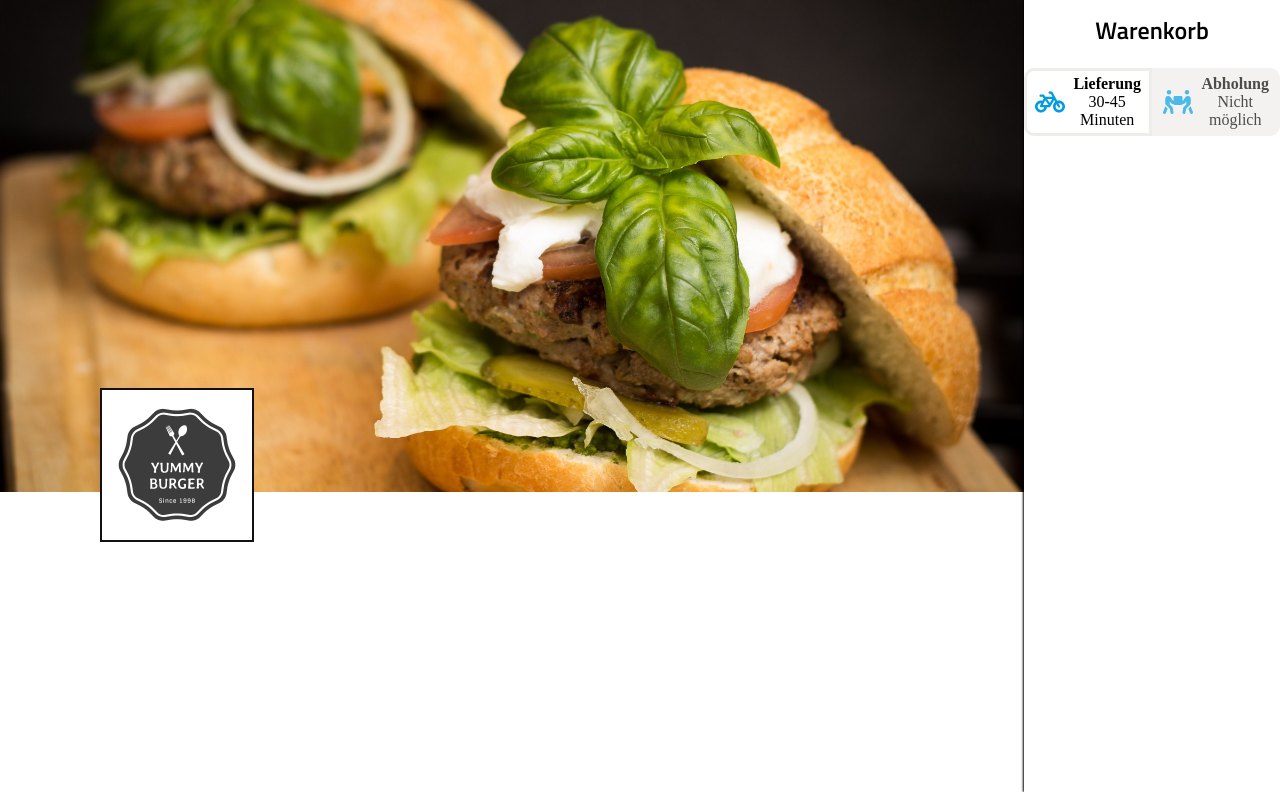
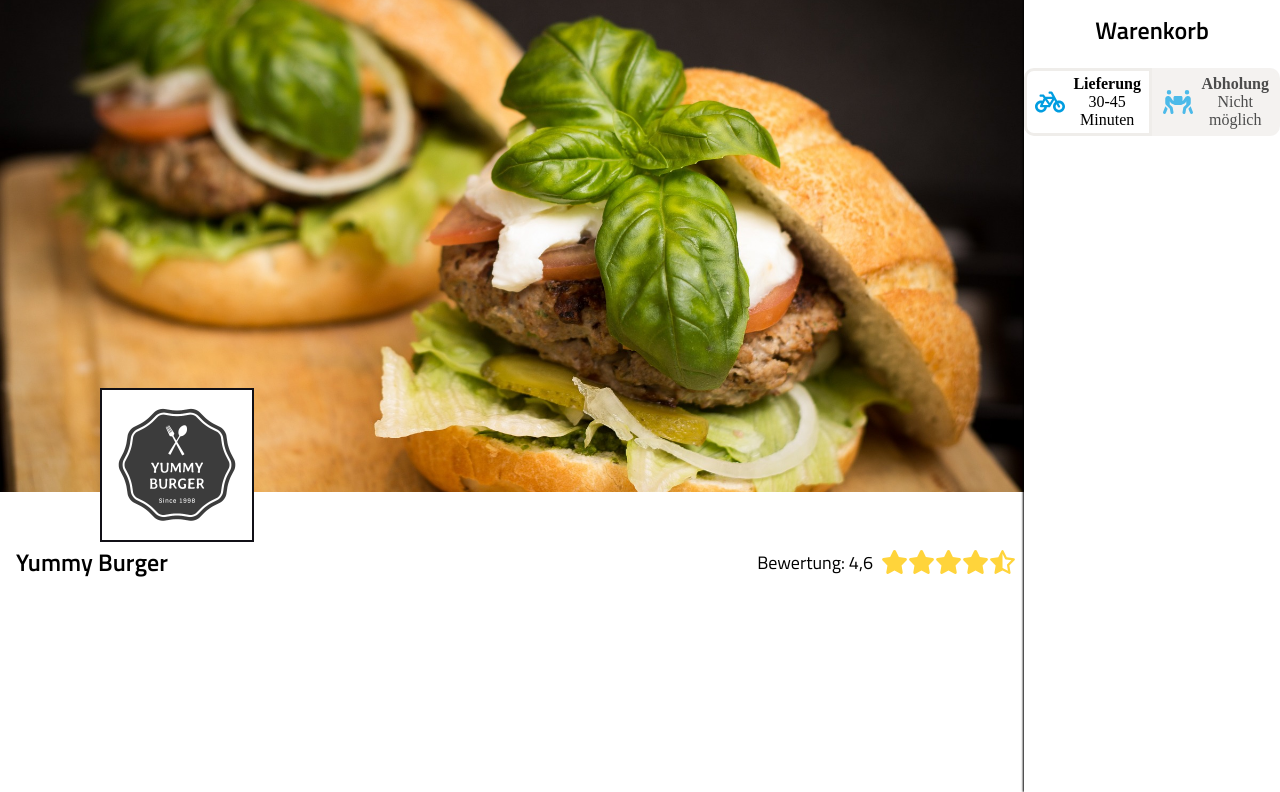
Before and after one commit to AlexanderAlbrecht1/Lieferino, a plain HTML site: page Lieferino/index.html in a window 1280 px wide. Shown: the part 67-859 px from the top of the page. Drawn offline with Linux system fonts and the light colour scheme.

Commit message:
Bewertung

```diff
--- a/Lieferino/index.html
+++ b/Lieferino/index.html
@@ -42,10 +42,22 @@
 
                 </div>
             </div>
+            <div class="restaurantDetails">
+                <h2>Yummy Burger</h2>
+                <div class="stars">
+                    <p>Bewertung: 4,6</p>
+                    <img src="/Lieferino/icons/star-solid_yellow.svg" alt="">
+                    <img src="/Lieferino/icons/star-solid_yellow.svg" alt="">
+                    <img src="/Lieferino/icons/star-solid_yellow.svg" alt="">
+                    <img src="/Lieferino/icons/star-solid_yellow.svg" alt="">
+                    <img src="/Lieferino/icons/star-half-stroke-regular.svg" alt="">
+                </div>
+            </div>
 
 
 
         </div>
+
         <div class="shoppingBasket">
             <h2>Warenkorb</h2>
             <div class="deliverOrTakeAway">
--- a/Lieferino/style.css
+++ b/Lieferino/style.css
@@ -168,3 +168,29 @@ h2 {
     border: 2px solid rgb(17, 16, 22);
     margin-bottom: -50px;
 }
+
+.restaurantDetails {
+    margin-left: 16px;
+    margin-top: 32px;
+    display: flex;
+    flex-direction: row;
+    justify-content: space-between;
+
+}
+
+.stars {
+    display: flex;
+    justify-content: flex-start;
+    align-items: center;
+    margin-right: 8px;
+}
+
+.stars img {
+    height: 24px;
+}
+
+.stars p {
+    font-family: "Titillium Web", sans-serif;
+    font-size: 18px;
+    margin-right: 8px;
+}
```
Also changed, not shown: Lieferino/icons/star-half-stroke-regular.svg (added), Lieferino/icons/star-solid_black.svg (renamed from Lieferino/icons/star-solid.svg), Lieferino/icons/star-solid_yellow.svg (added), 2 other files.
